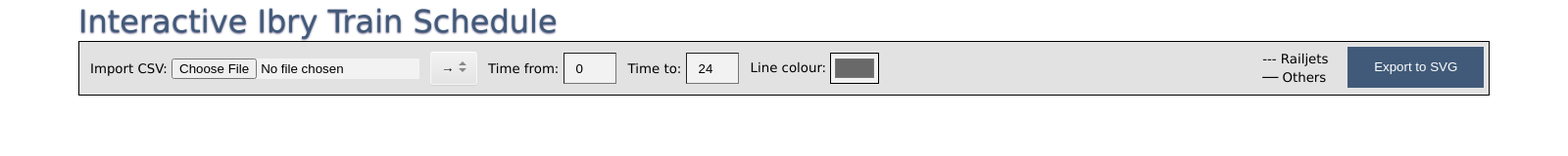
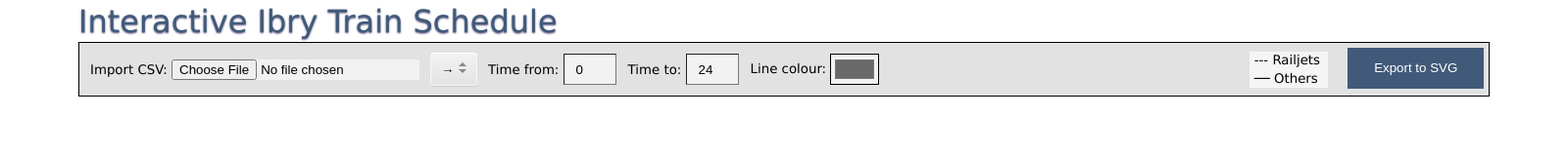
Before and after one commit to SvenCelin/Information-Visualisation, an Electron app: page stringCharter/index.html in a window 1600 px wide. Shown: the whole page at 98% size. Drawn offline with Linux system fonts and the light colour scheme.

Commit message:
final UI touches

```diff
--- a/stringCharter/css/styles.css
+++ b/stringCharter/css/styles.css
@@ -37,13 +37,14 @@ html, body {
   padding: 5px;
   border: 1px solid black;
   background-color: #e2e2e2;
-  margin-top: 2px;
+  margin-top: 3px;
 }
 
 .legend{
   margin-top: 4px;
   margin-right: 10px;
   float: right;
+  background-color: whitesmoke;
 }
 
 #generateButton {
--- a/stringCharter/index.html
+++ b/stringCharter/index.html
@@ -63,8 +63,8 @@
         <button id="generateButton" onclick="saveAsSVG()">Export to SVG</button>
 
         <div class="legend">
-             --- Railjets<br>
-            ── Others
+            &nbsp;--- Railjets 	&nbsp;<br>
+            &nbsp;── Others
         </div>
 
 
```
